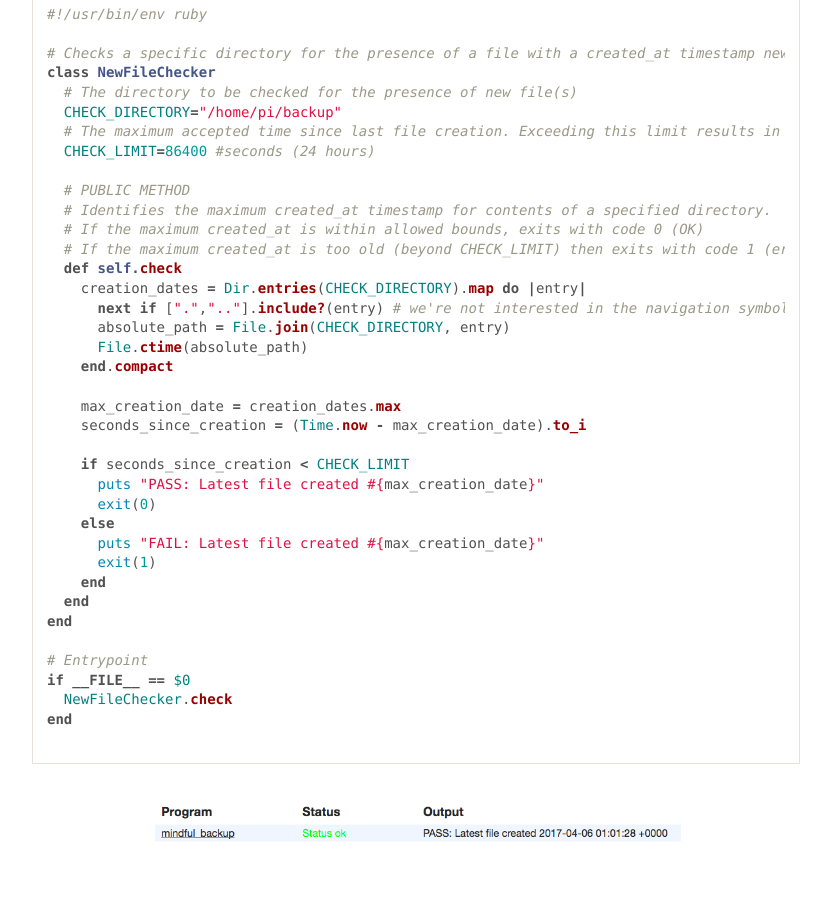
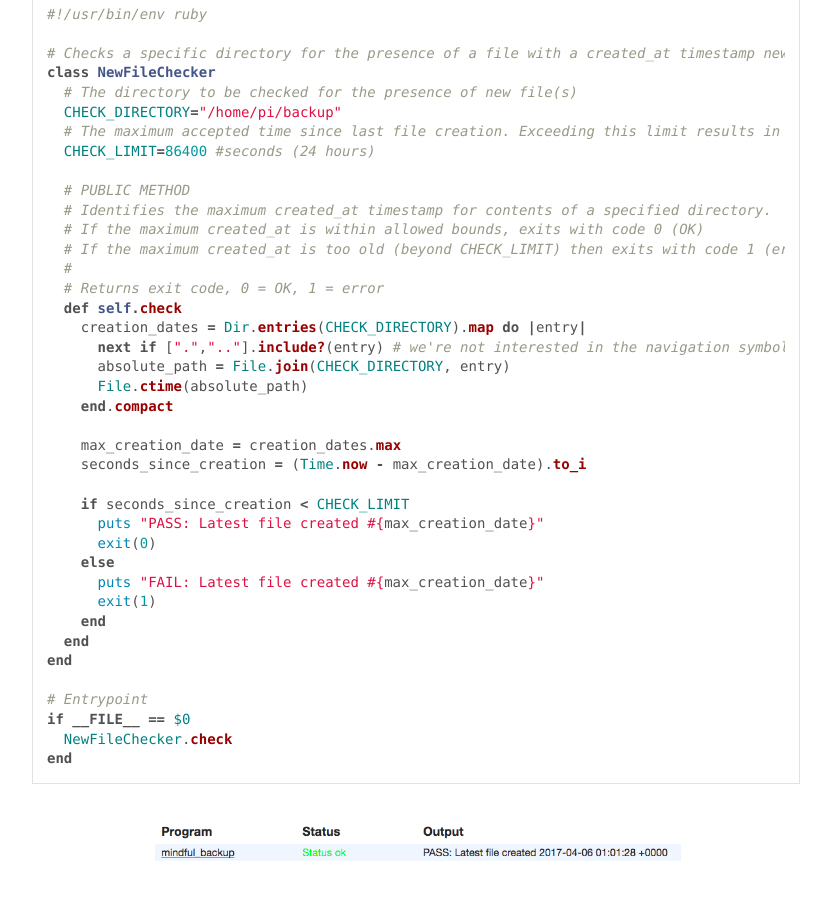
Before and after one commit to gayanvirajith/harmony, a Jekyll site: the page built from _posts/2017-4-6-monit-new-file-checker.markdown, in a window 1280 px wide and 900 px high, scrolled down 1442 px. Shown: the whole window, without its empty margins (224-1055 px from the left). Built offline with Jekyll 4.4.1, drawn with Linux system fonts in a browser that asks for light colours; nearby versions of some CDN libraries; comment, search, counter and statistics services are not loaded.

Commit message:
Adding documentation for return type

````diff
--- a/_posts/2017-4-6-monit-new-file-checker.markdown
+++ b/_posts/2017-4-6-monit-new-file-checker.markdown
@@ -48,6 +48,8 @@ class NewFileChecker
   # Identifies the maximum created_at timestamp for contents of a specified directory.
   # If the maximum created_at is within allowed bounds, exits with code 0 (OK)
   # If the maximum created_at is too old (beyond CHECK_LIMIT) then exits with code 1 (error).
+  #
+  # Returns exit code, 0 = OK, 1 = error
   def self.check
     creation_dates = Dir.entries(CHECK_DIRECTORY).map do |entry|
       next if [".",".."].include?(entry) # we're not interested in the navigation symbolic links
@@ -72,7 +74,6 @@ end
 if __FILE__ == $0
   NewFileChecker.check
 end
-
 ```
 
 ![Monit OK Message](/assets/images/2017/monit_ok.png){:.aligncenter}
````
